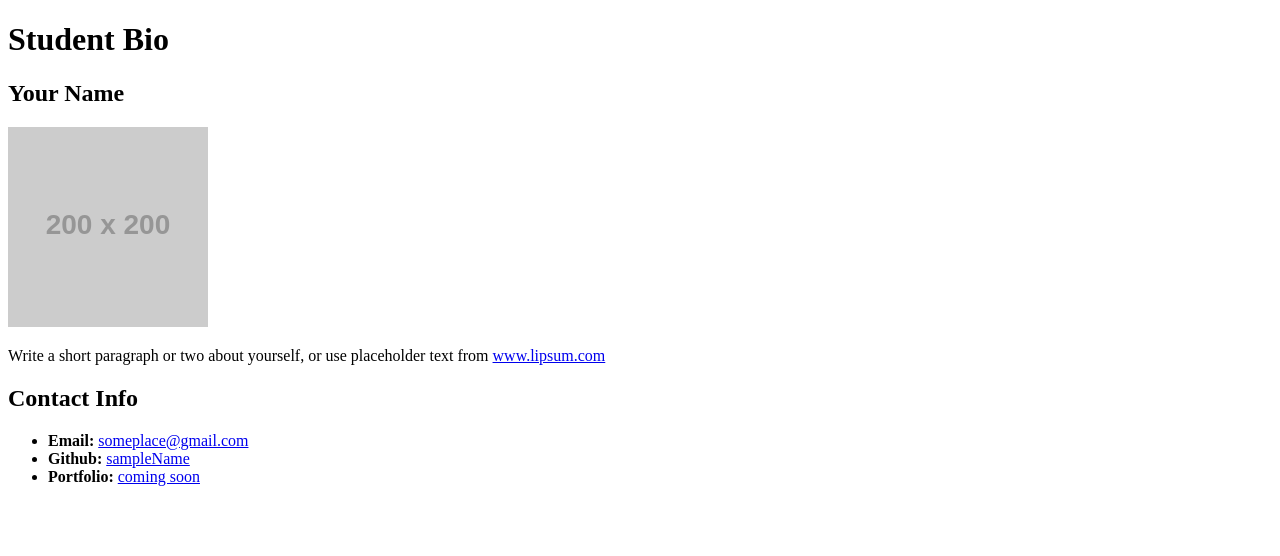
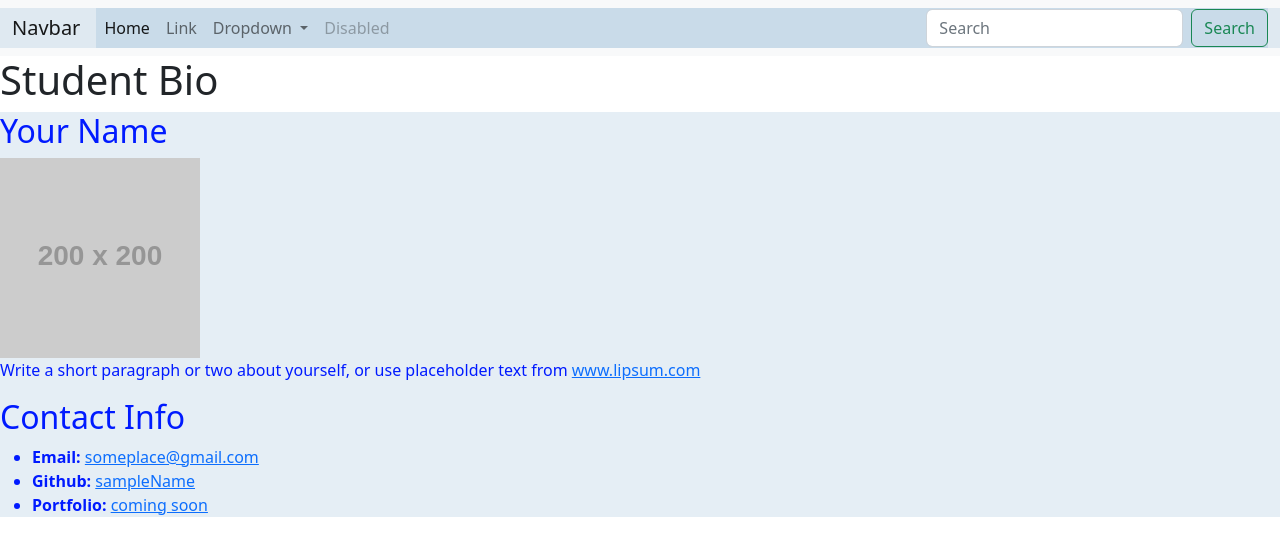
Before and after one commit to katherinevongsouvanh/portfolio, a plain HTML site: page studentportfolio.html in a window 1280 px wide. Drawn offline with nearby package versions, Linux system fonts and the light colour scheme; placeholder pictures from the web are drawn by us.

Commit message:
bootstrap day

```diff
--- a/studentportfolio.html
+++ b/studentportfolio.html
@@ -3,9 +3,49 @@
 <head>
   <meta charset="UTF-8">
   <title>Activity 1: Basic HTML Bio</title>
+  <link rel="stylesheet" href="stylesheetabout.css">
+  <!-- CSS only -->
+<link href="https://cdn.jsdelivr.net/npm/bootstrap@5.2.0-beta1/dist/css/bootstrap.min.css" rel="stylesheet" integrity="sha384-0evHe/X+R7YkIZDRvuzKMRqM+OrBnVFBL6DOitfPri4tjfHxaWutUpFmBp4vmVor" crossorigin="anonymous">
 </head>
 
 <body>
+
+    <nav class="navbar navbar-expand-lg bg-light">
+        <div class="container-fluid">
+          <a class="navbar-brand" href="#">Navbar</a>
+          <button class="navbar-toggler" type="button" data-bs-toggle="collapse" data-bs-target="#navbarSupportedContent" aria-controls="navbarSupportedContent" aria-expanded="false" aria-label="Toggle navigation">
+            <span class="navbar-toggler-icon"></span>
+          </button>
+          <div class="collapse navbar-collapse" id="navbarSupportedContent">
+            <ul class="navbar-nav me-auto mb-2 mb-lg-0">
+              <li class="nav-item">
+                <a class="nav-link active" aria-current="page" href="#">Home</a>
+              </li>
+              <li class="nav-item">
+                <a class="nav-link" href="#">Link</a>
+              </li>
+              <li class="nav-item dropdown">
+                <a class="nav-link dropdown-toggle" href="#" id="navbarDropdown" role="button" data-bs-toggle="dropdown" aria-expanded="false">
+                  Dropdown
+                </a>
+                <ul class="dropdown-menu" aria-labelledby="navbarDropdown">
+                  <li><a class="dropdown-item" href="#">Action</a></li>
+                  <li><a class="dropdown-item" href="#">Another action</a></li>
+                  <li><hr class="dropdown-divider"></li>
+                  <li><a class="dropdown-item" href="#">Something else here</a></li>
+                </ul>
+              </li>
+              <li class="nav-item">
+                <a class="nav-link disabled">Disabled</a>
+              </li>
+            </ul>
+            <form class="d-flex" role="search">
+              <input class="form-control me-2" type="search" placeholder="Search" aria-label="Search">
+              <button class="btn btn-outline-success" type="submit">Search</button>
+            </form>
+          </div>
+        </div>
+      </nav>
 
   <header>
     <h1>Student Bio</h1>
@@ -39,6 +79,8 @@
       </ul>
 
     </section>
+
+    <section></section>
   </div>
 
 </body>
```
